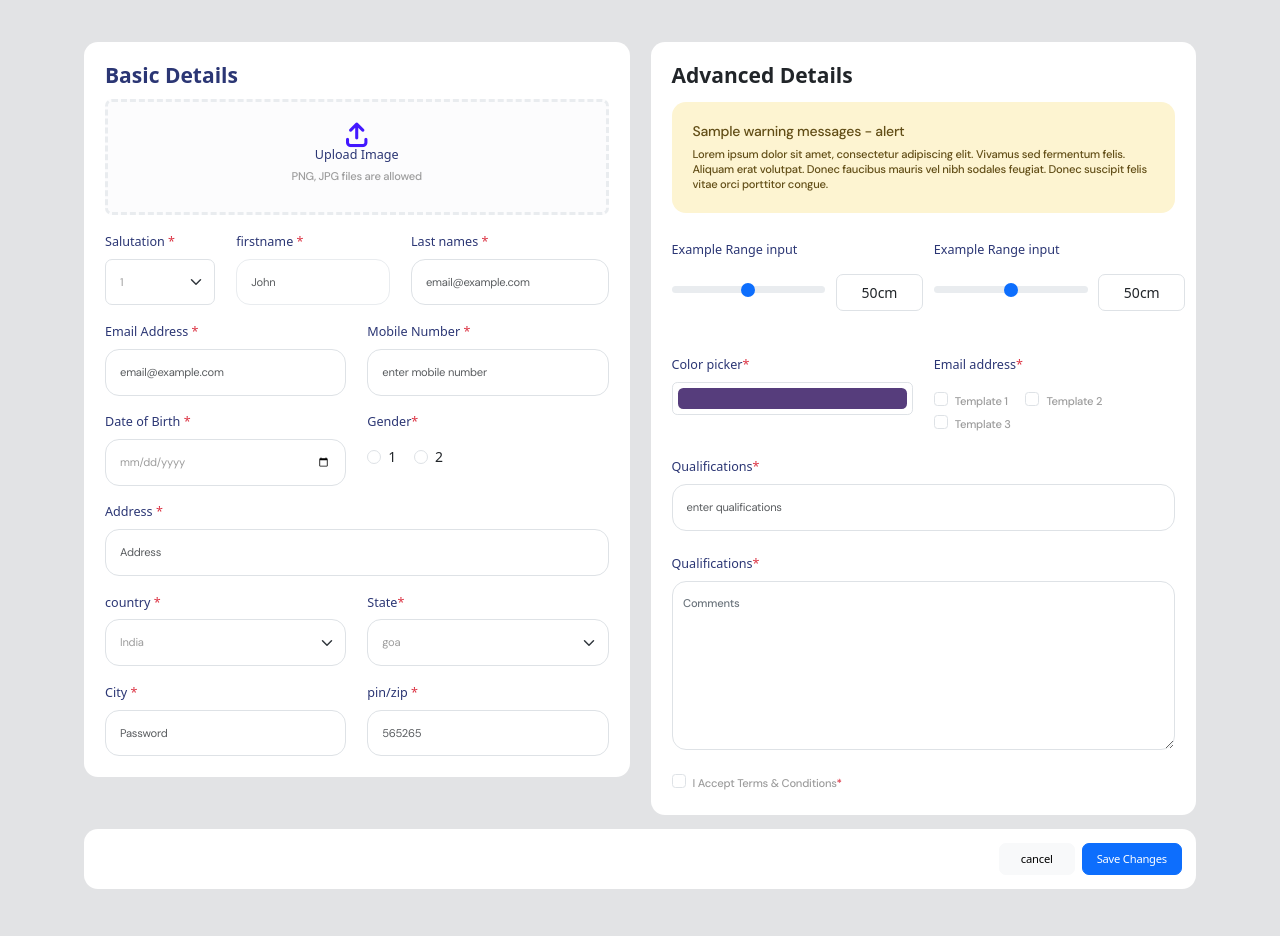
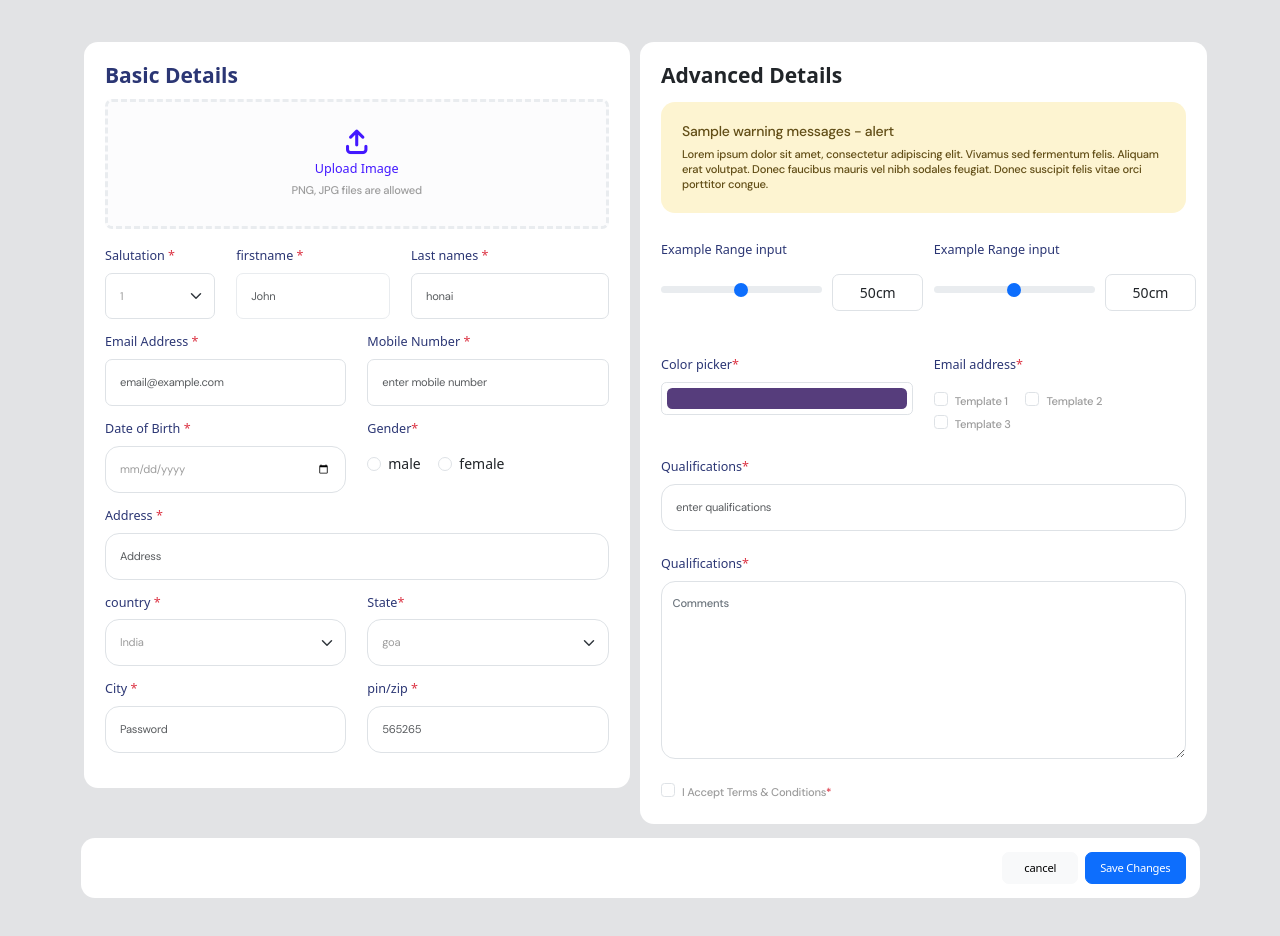
Before and after one commit to Abijithmjolly/boostrap-test, a plain HTML site: page index.html in a window 1280 px wide. Drawn offline with nearby package versions, Linux system fonts and the light colour scheme.

Commit message:
finished 1

```diff
--- a/index.html
+++ b/index.html
@@ -17,12 +17,14 @@
 </head>
 
 <body class="bg-secondary-subtle">
+
     <div class="container-fluid p-lg-5 p-md-2 p-0">
+
         <section>
 
             <div class="container-fluid px-md-5 ">
                 <div class="row ">
-                    <div class="col-xl-6 col-md-12 ">
+                    <div class="col-xl-6 col-12 ">
                         <div class="bg-white rounded-4  p-4 d-flex flex-column gap-md-1 gap-2">
                             <h4 class="fw-bold head-color">Basic Details</h4>
 
@@ -31,19 +33,21 @@
                                 class="d-flex justify-content-center align-items-center upload-box p-4  rounded-3 bg-light-subtle cus-border border-light-subtle   ">
                                 <input type="file" class="Upload-input" id="file" hidden>
                                 <div class="d-flex flex-column align-items-center  ">
-                                    <i class="fa-solid fa-arrow-up-from-bracket fs-3 custom-color"></i>
+                                    <i class="fa-solid fa-arrow-up-from-bracket fs-3 p-2 custom-color"></i>
                                     <h5 class="font-size-bold custom-color">Upload Image</h5>
                                     <h6 class="font-size-general">PNG, JPG files are allowed</h6>
                                 </div>
                             </label>
-                            <div class="mt-3">
+                            <div class="d-flex flex-column py-md-3 gap-md-3 py-2 gap-3">
+
                                 <div class=" row  ">
 
-                                    <div class=" col-md d-flex flex-column gap-2 font-size-bold">
+                                    <div class=" col-md d-flex flex-column gap-2 pb-md-0 pb-3 font-size-bold">
 
 
                                         <label>Salutation <span class="text-danger">*</span></label>
-                                        <div> <select class="form-select  rounded-md-4 p-md-3 p-2 rounded-3 font-size-general">
+                                        <div> <select
+                                                class="form-select  rounded-md-4 p-md-3 p-2 rounded-3 font-size-general">
 
                                                 <option>1</option>
                                                 <option>2</option>
@@ -59,38 +63,42 @@
                                             class="form-label font-size-bold">firstname <span
                                                 class="text-danger">*</span></label>
                                         <input type="password"
-                                            class="form-control border border-light-subtle rounded-4 font-size-general p-3"
+                                            class="form-control border border-light-subtle rounded-md-4 rounded-3 font-size-general p-md-3 p-2"
                                             id="exampleDropdownFormPassword1" placeholder="John">
 
                                     </div>
-                                    <div class=" col-5 d-flex flex-column ">
+                                    <div class=" col-md-5 col-6 d-flex flex-column ">
                                         <label for="exampleDropdownFormEmail1" class="form-label font-size-bold">Last
                                             names <span class="text-danger">*</span></label>
-                                        <input type="email" class="form-control rounded-4 font-size-general p-3"
-                                            id="exampleDropdownFormEmail1" placeholder="email@example.com">
+                                        <input type="email"
+                                            class="form-control rounded-md-4 rounded-3 font-size-general p-md-3 p-2 "
+                                            id="exampleDropdownFormEmail1" placeholder="honai">
                                     </div>
                                 </div>
-                            </div>
-                            </form>
-                            <form class=" row pt-3 d-flex justify-content-between">
+
+
+                                <form class=" row  d-flex justify-content-between">
 
 
 
-                                <div class="col-6 d-flex flex-column ">
-                                    <label for="exampleDropdownFormPassword1" class="form-label font-size-bold">Email
+                                    <div class="col-md-6 d-flex flex-column pb-md-0 pb-3 ">
+                                        <label for="exampleDropdownFormPassword1"
+                                            class="form-label font-size-bold">Email
                                             Address <span class="text-danger">*</span></label>
-                                    <input type="email" class="form-control rounded-4 font-size-general p-3 rounded-3"
+                                        <input type="email"
+                                            class="form-control rounded-md-4 font-size-general p-md-3 p-2 rounded-3"
                                             id="exampleDropdownFormPassword1" placeholder="email@example.com">
 
                                     </div>
-                                <div class=" col-6 d-flex flex-column font-size-bold">
+                                    <div class=" col-md-6 col d-flex flex-column font-size-bold pb-md-0 pb-2 ">
                                         <label for="exampleDropdownFormEmail1" class="form-label">Mobile Number <span
                                                 class="text-danger">*</span></label>
-                                    <input type="number" class="form-control rounded-4 font-size-general p-3 rounded-3"
+                                        <input type="number"
+                                            class="form-control font-size-general p-md-3 rounded-md-4 rounded-3 "
                                             id="exampleDropdownFormEmail1" placeholder="enter mobile number">
                                     </div>
                                 </form>
-                            <form class=" row pt-3 d-flex justify-content-between">
+                                <form class=" row  d-flex justify-content-between">
 
 
 
@@ -98,28 +106,30 @@
                                         <label for="exampleDropdownFormPassword1" class="form-label font-size-bold">Date
                                             of
                                             Birth <span class="text-danger"> *</span></label>
-                                    <input type="date" class="form-control rounded-4 font-size-general p-3 rounded-3"
+                                        <input type="date"
+                                            class="form-control rounded-4 font-size-general p-md-3 p-2 rounded-3"
                                             id="exampleDropdownFormPassword1" placeholder="Password">
 
                                     </div>
                                     <div class=" col-6 d-flex flex-column ">
-                                    <label for="exampleDropdownFormEmail1" class="form-label font-size-bold">Gender<span
+                                        <label for="exampleDropdownFormEmail1"
+                                            class="form-label font-size-bold">Gender<span
                                                 class="text-danger">*</span></label>
                                         <div class="pt-2">
                                             <div class="form-check form-check-inline">
                                                 <input class="form-check-input" type="radio" name="inlineRadioOptions"
                                                     id="inlineRadio1" value="option1">
-                                            <label class="form-check-label" for="inlineRadio1">1</label>
+                                                <label class="form-check-label" for="inlineRadio1">male</label>
                                             </div>
                                             <div class="form-check form-check-inline">
                                                 <input class="form-check-input" type="radio" name="inlineRadioOptions"
                                                     id="inlineRadio2" value="option2">
-                                            <label class="form-check-label" for="inlineRadio2">2</label>
+                                                <label class="form-check-label" for="inlineRadio2">female</label>
                                             </div>
                                         </div>
                                     </div>
                                 </form>
-                            <form class=" row pt-3 d-flex justify-content-between">
+                                <form class=" row d-flex justify-content-between">
 
 
 
@@ -127,28 +137,28 @@
                                         <label for="exampleDropdownFormPassword1" class="form-label">Address <span
                                                 class="text-danger">*</span></label>
                                         <input type="password"
-                                        class="form-control rounded-4 font-size-general p-3 rounded-3"
+                                            class="form-control rounded-4 font-size-general p-md-3 p-2 rounded-3"
                                             id="exampleDropdownFormPassword1" placeholder="Address">
 
                                     </div>
 
 
                                 </form>
-                            <form class=" row pt-3 d-flex justify-content-between">
+                                <form class=" row  d-flex justify-content-between">
 
 
 
-                                <div class="col-6 d-flex flex-column font-size-bold gap-2">
+                                    <div class="col-md-6 col-12 d-flex flex-column font-size-bold gap-2">
                                         <label>country <span class="text-danger">*</span></label>
-                                    <div> <select class="form-select  rounded-4 p-3 font-size-general">
+                                        <div> <select class="form-select  rounded-4 p-md-3 p-2 font-size-general">
                                                 <option>India</option>
                                                 <option>UK</option>
 
                                             </select></div>
                                     </div>
-                                <div class=" col-6 d-flex flex-column gap-2 font-size-bold">
+                                    <div class=" col-md-6 col d-flex flex-column gap-2 font-size-bold">
                                         <label>State<span class="text-danger">*</span></label>
-                                    <div> <select class="form-select  rounded-4 p-3 font-size-general">
+                                        <div> <select class="form-select  rounded-4 p-md-3 p-2 font-size-general">
                                                 <option>goa</option>
                                                 <option>himachal</option>
                                                 <option>kashmir</option>
@@ -156,30 +166,32 @@
                                             </select></div>
                                     </div>
                                 </form>
-                            <form class=" row pt-3 d-flex justify-content-between">
+                                <form class=" row  d-flex justify-content-between">
 
 
 
-                                <div class="col-6 d-flex flex-column font-size-bold">
+                                    <div class="col-md-6 col-12 d-flex flex-column font-size-bold">
                                         <label for="exampleDropdownFormPassword1" class="form-label">City <span
                                                 class="text-danger"> *</span></label>
                                         <input type="text"
-                                        class="form-control rounded-4 font-size-general p-3 rounded-3"
+                                            class="form-control rounded-4 font-size-general p-md-3 p-2 rounded-3"
                                             id="exampleDropdownFormPassword1" placeholder="Password">
 
                                     </div>
-                                <div class=" col-6 d-flex flex-column font-size-bold">
+                                    <div class=" col-md-6  d-flex flex-column font-size-bold">
                                         <label for="exampleDropdownFormEmail1" class="form-label">pin/zip <span
                                                 class="text-danger">*</span></label>
-                                    <input type="number" class="form-control rounded-4 font-size-general p-3 rounded-3"
+                                        <input type="number"
+                                            class="form-control rounded-4 font-size-general p-md-3 p-2 rounded-3"
                                             id="exampleDropdownFormEmail1" placeholder="565265">
+                                    </div>
                             </div>
                             </form>
                         </div>
                     </div>
                     <!-- section 2 -->
 
-                    <div class="col-6">
+                    <div class="col-xl-6 col-12 g-xl-0 g-3">
                         <div class="bg-white rounded-4  p-4  d-flex flex-column gap-2">
 
                             <h4 class="fw-bold head-colo">Advanced Details</h4>
@@ -208,8 +220,11 @@
                                                         onInput="$('#rangeval').html($(this).val())">
                                                 </div>
                                                 <div class=" col-4 p-0 d-flex ">
-                                                    <div class=" border px-3 py-2 d-flex justify-content-center w-100 rounded-3"> <span id="rangeval">50
-                                                            <!-- Default value --></span>cm</div>
+                                                    <div
+                                                        class=" border px-3 py-2 d-flex justify-content-center w-100 rounded-3">
+                                                        <span id="rangeval">50
+                                                            <!-- Default value --></span>cm
+                                                    </div>
                                                 </div>
                                             </div>
                                         </div>
@@ -225,8 +240,11 @@
                                                         onInput="$('#rangeval2').html($(this).val())">
                                                 </div>
                                                 <div class=" col-4 p-0 d-flex ">
-                                                    <div class=" border px-3 py-2 w-100 d-flex justify-content-center rounded-3"> <span id="rangeval2">50
-                                                            <!-- Default value --></span>cm</div>
+                                                    <div
+                                                        class=" border px-3 py-2 w-100 d-flex justify-content-center rounded-3">
+                                                        <span id="rangeval2">50
+                                                            <!-- Default value --></span>cm
+                                                    </div>
                                                 </div>
                                             </div>
                                         </div>
@@ -297,7 +315,7 @@
                                             class="text-danger">*</label>
                                     <div class="form-floating ">
                                         <textarea class="form-control rounded-4 " placeholder="Leave a comment here"
-                                            id="floatingTextarea2" style="height: 169px"></textarea>
+                                            id="floatingTextarea2" style="height: 178px"></textarea>
                                         <label class="text-secondary font-rounded-4 font-size-general"
                                             for="floatingTextarea2">Comments</label>
                                     </div>
@@ -322,19 +340,22 @@
                 </div>
             </div>
 
-            <div class="container-fluid px-5 py-3">
-
+            <div class="container-fluid px-md-5 py-3">
+                <div class="row px-2">
                     <div class="bg-white rounded-4 p-3">
                         <div class="row ">
                             <div class="col justify-content-end d-flex  gap-2">
-                            <button type="button"
+                                <button type="reset"
                                     class="btn btn-light btn-lg font-size-general text-black px-4 ">cancel</button>
-                            <button type="button" class="btn btn-primary btn-lg font-size-general text-white ">Save
+                                <button type="submit" value="save Changes"
+                                    class="btn btn-primary btn-lg font-size-general text-white ">Save
                                     Changes</button>
                             </div>
                         </div>
                     </div>
                 </div>
+            </div>
+            </form>
         </section>
     </div>
 
--- a/style.css
+++ b/style.css
@@ -41,5 +41,5 @@ html {
     color: #2B3674 ;
 }
 .custom-color {
-    color: #4318FF;
+    color: #4318FF!important;
 }
```
Lines whose indentation alone changed are shown as unchanged.
